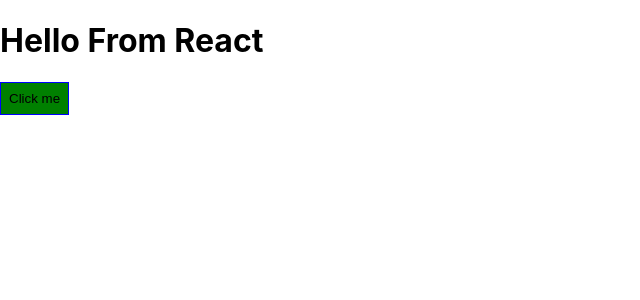
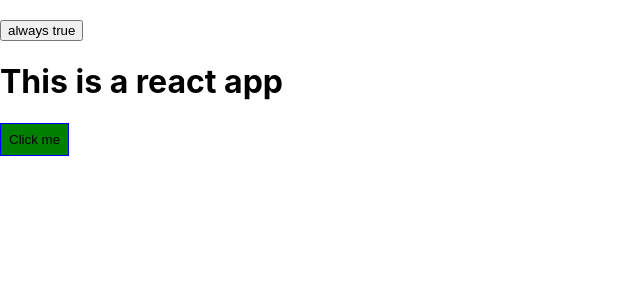
Before and after one commit to lakith/react-list-and-conditionals, a React app: page / in a window 1280 px wide. Shown: the top 300 px of the page, without its empty margins (0-640 px from the left). Built offline with nearby package versions, Linux system fonts and the light colour scheme.

Commit message:
understading life cycle hooks

```diff
--- a/src/components/CockPit/Cockpit.js
+++ b/src/components/CockPit/Cockpit.js
@@ -32,7 +32,7 @@ const CockPit = (props) => {
 
     return(
         <div className= {Classes.CockPit}>
-          <h1 className = {styleClasses.join(' ')}>Hello From React</h1>
+          <h1 className = {styleClasses.join(' ')}>{props.appTitle}</h1>
           <button className = {cssModStyle} onClick={props.click} style={style} >Click me</button>
           {person}
         </div>
--- a/src/components/Persons/Person/Person.js
+++ b/src/components/Persons/Person/Person.js
@@ -1,31 +1,27 @@
-import React from 'react'
+import React,{Component} from 'react'
 
 import classes from './Person.css';
 
 
-const person = (props)=>{
-
-    // const rand = Math.random();
-
-    // if(rand > 0.7) {
-    //     throw new Error('SomeThing Went Wrong')
-    // }
-
-    return (
+class Person extends Component{
+    render(){
+        return (
             <div className={classes.Person}  >
-                 <p onClick = {props.click}>
-                     I'm {props.name}
+                 <p onClick = {this.props.click}>
+                     I'm {this.props.name}
                  </p>
                  <p>
-                     I'm {props.age} old
+                     I'm {this.props.age} old
                  </p>
                  <p>
-                    {props.children}
+                    {this.props.children}
                  </p>
-                 <input onChange={props.change} value = {props.name} />
+                 <input onChange={this.props.change} value = {this.props.name} />
             </div>
     )
+    }
+}
 
-};
 
-export default person;
+
+export default Person;
--- a/src/components/Persons/Persons.js
+++ b/src/components/Persons/Persons.js
@@ -1,22 +1,34 @@
-import React from 'react';
+import React,{PureComponent} from 'react';
 import Person from './Person/Person'
 import ErrorBoundry from '../ErrorBoundary/ErrorBoundary'
 
-const Persons = (props) => (
-    props.persons.map((person,index) =>{
-        console.log(index);
+class Persons extends PureComponent {
+
+
+    // shouldComponentUpdate(nextProps,nextState){
+    //     console.log("[Update Persons.js] Inside shouldComponentUpdate()");
+    //     return nextProps.persons !== this.props.persons ||
+    //             nextProps.click !== this.props.click ||
+    //             nextProps.change !== this.props.change
+    // }
+
+    render(){
+      console.log("[Update Persons.js] Inside render()")
+       return this.props.persons.map((person,index) =>{
             return (
              <ErrorBoundry key = {person.id}>
               <Person
-            click = {() => props.click(index)}
+                click = {() => this.props.click(index)}
                 name = {person.name}
                 age = {person.age}
-            change = {(event) => props.change(event,person.id)}
+                change = {(event) => this.props.change(event,person.id)}
 
               />
               </ErrorBoundry>
               );
           })
-)
+    }
+}
+
 
 export default Persons;
--- a/src/containers/App.js
+++ b/src/containers/App.js
@@ -1,9 +1,9 @@
-import React, { Component } from 'react';
+import React, { PureComponent } from 'react';
 import Persons from '../components/Persons/Persons'
 import CockPit from '../components/CockPit/Cockpit'
 import Classes from './App.css'
 
-class App extends Component {
+class App extends PureComponent {
 
   state = {
     persons:[
@@ -12,6 +12,11 @@ class App extends Component {
             ],
     showPersons :false
          };
+
+  // shouldComponentUpdate(nextProp,nextState){
+  //   return nextState.persons !== this.state.persons ||
+  //          nextState.showPersons !== this.state.showPersons
+  // }
 
   clickEvent = (event,personId) => {
 
@@ -62,9 +67,15 @@ class App extends Component {
     );
   }
 
+  let style = {
+    "marginTop":"20px"
+  }
+
       return (
         <div className={Classes.App}>
+        <button style = {style} onClick = {()=>{this.setState({showPersons:true})}}>always true</button>
         <CockPit
+          appTitle = {this.props.title}
           persons = {this.state.persons}
           showPersons = {this.state.showPersons}
           click = {this.displayPersons}
--- a/src/index.js
+++ b/src/index.js
@@ -4,7 +4,7 @@ import './index.css';
 import App from './containers/App.js';
 import * as serviceWorker from './serviceWorker';
 
-ReactDOM.render(<App />, document.getElementById('root'));
+ReactDOM.render(<App title="This is a react app" />, document.getElementById('root'));
 
 // If you want your app to work offline and load faster, you can change
 // unregister() to register() below. Note this comes with some pitfalls.
```
Lines whose indentation alone changed are shown as unchanged.
